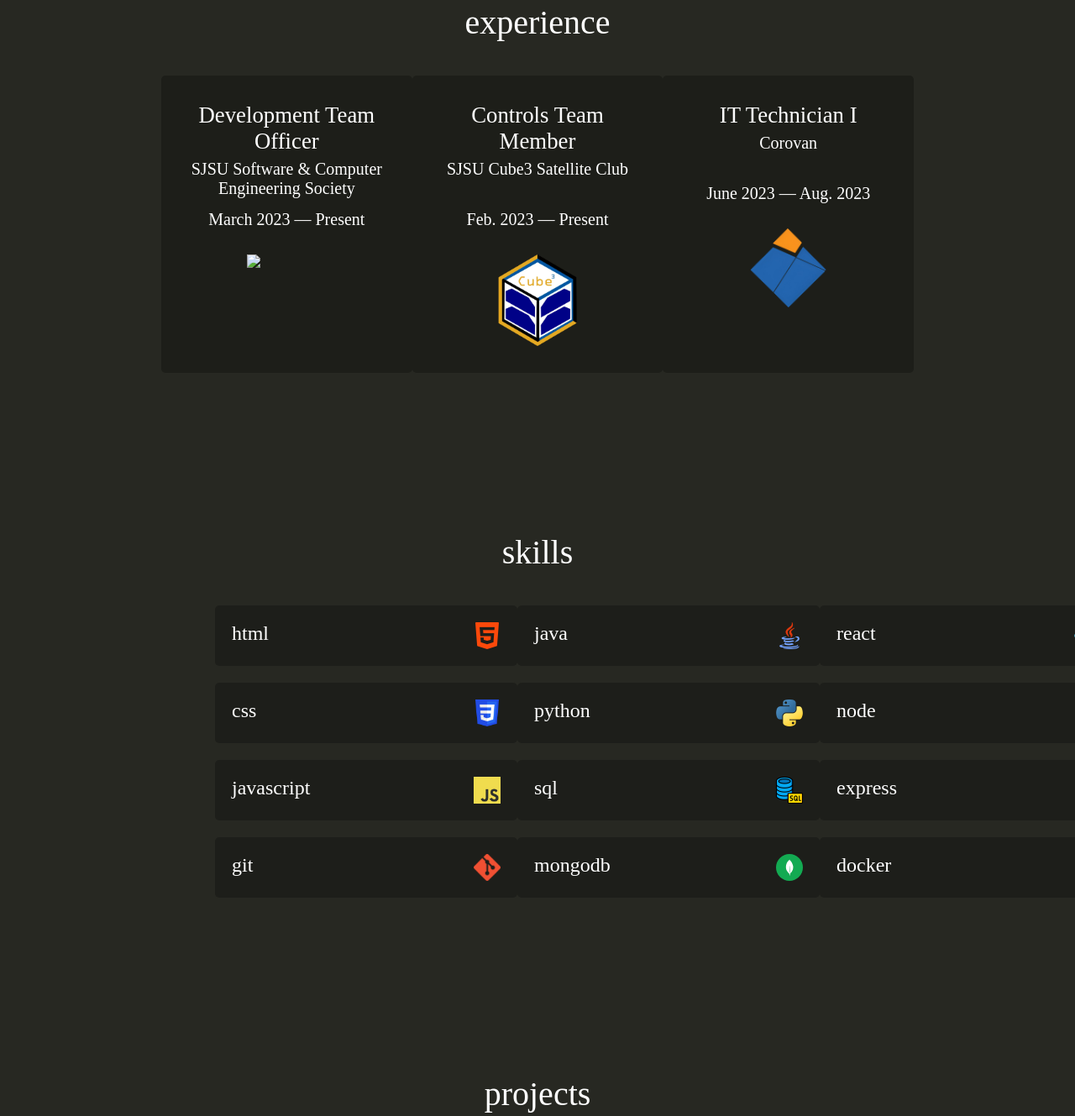
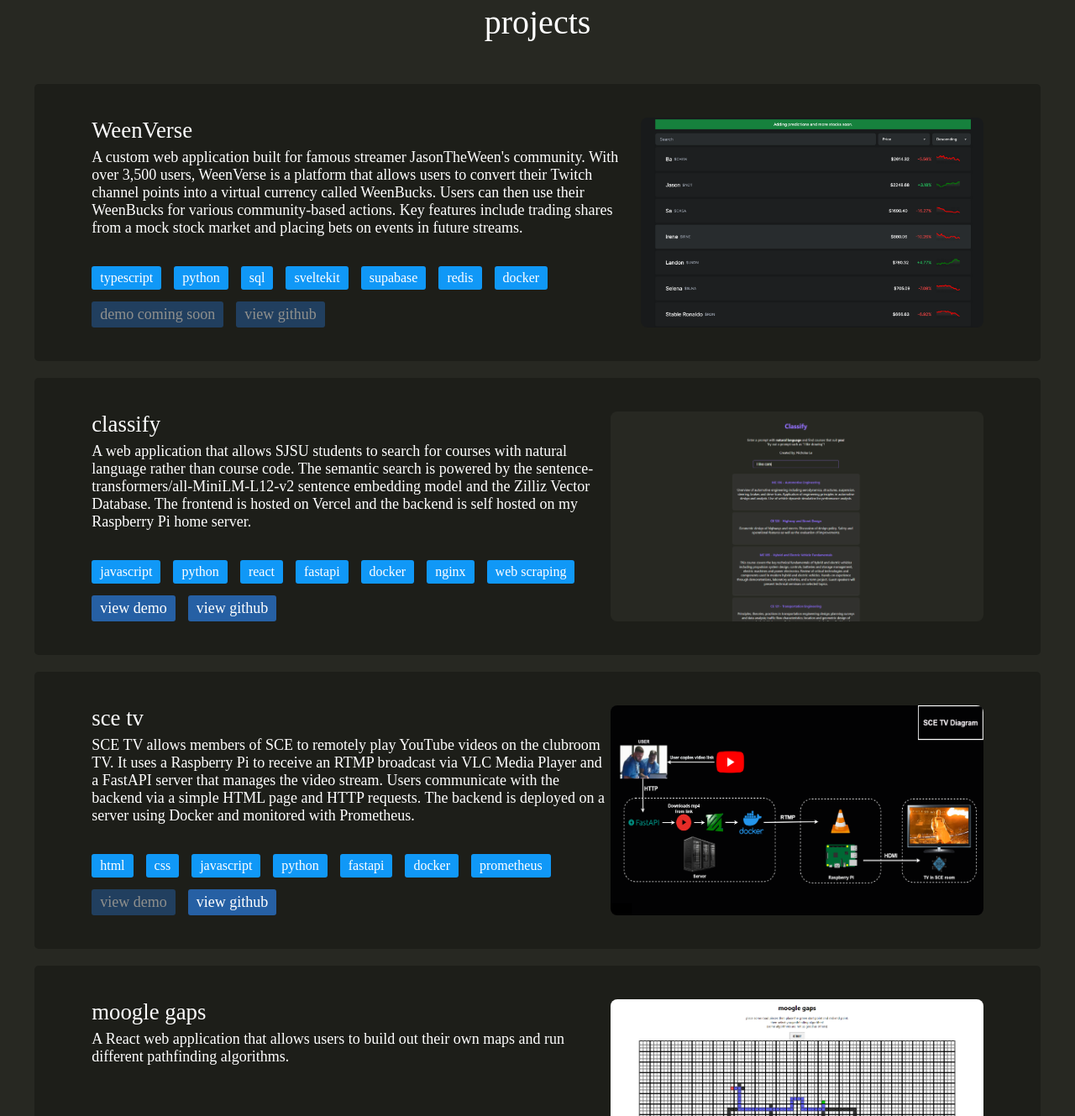
Before and after one commit to NicholasLe04/portfolio-website, a plain HTML site: page index.html in a window 1280 px wide. Shown: the part 837-2166 px from the top of the page at 84% size. Drawn offline with Linux system fonts and the light colour scheme; a script that the page names is missing; a web font is replaced by a local one.

Commit message:
Add weenverse

```diff
--- a/index.html
+++ b/index.html
@@ -50,90 +50,38 @@
                 <div class='cube'></div>
             </div>
         </div>
-        <div class="page" id="experience">
-            <p class="fade-in">experience</p>
-            <div class="experience-container">
-                <div class="experience-box">
-                    <h6 style="font-weight:500">Development Team Officer</h6>
-                    <p class="company">SJSU Software & Computer Engineering Society</p>
-                    <p class="dates">March 2023 &mdash; Present</p>
-                    <img src="./assets/images/sce-logo.png" width="40%">
-                </div>
-                <div class="experience-box">
-                    <h6 style="font-weight:500">Controls Team Member</h6>
-                    <p class="company">SJSU Cube3 Satellite Club</p>
-                    <p class="dates">Feb. 2023 &mdash; Present</p>
-                    <img src="./assets/images/cube3-logo.webp" width="40%">
-                </div>
-                <div class="experience-box">
-                    <h6 style="font-weight:500">IT Technician I</h6>
-                    <p class="company">Corovan</p>
-                    <p class="dates">June 2023 &mdash; Aug. 2023</p>
-                    <img src="./assets/images/corovan-logo.png" width="40%">
+        <div class="page" id="projects">
+            <p>projects</p>
+            <!-- PROJECT -->
+            <div class='project-box-container'>
+                <div class='project-box fade-in'>
+                    <div class='project-container'>
+                        <div class='project-detail'>
+                            <h6 style="font-weight:500">WeenVerse</h6>
+                            <p class='description'>
+                                A custom web application built for famous streamer JasonTheWeen's community. With over 3,500 users, WeenVerse is a
+                                platform that allows users to convert their Twitch channel points into a virtual currency called WeenBucks. Users can
+                                then use their WeenBucks for various community-based actions. Key features include trading shares from a mock stock market and
+                                placing bets on events in future streams.
+                            </p>
+                            <div class='tag-container'>
+                                <div class='tag'>typescript</div>
+                                <div class='tag'>python</div>
+                                <div class='tag'>sql</div>
+                                <div class='tag'>sveltekit</div>
+                                <div class='tag'>supabase</div>
+                                <div class='tag'>redis</div>
+                                <div class='tag'>docker</div>
+                            </div>
+                            <div class='demo-git'>
+                                <a><button class="inactive" disabled>demo coming soon</button></a>
+                                <a><button class="inactive" disabled>view github</button></a>
+                            </div>
+                        </div>
+                        <img src="./assets/images/weenverse.png" height="250px" width="444px">
+                    </div>
                 </div>
             </div>
-        </div>
-        <div class="page" id="skills">
-            <p>skills</p>
-            <div id="skill-table">
-                <ul>
-                    <li>
-                        html
-                        <img src="./assets/images/html-logo.png" height="32px">
-                    </li>
-                    <li>
-                        css
-                        <img src="./assets/images/css-logo.png" height="32px">
-                    </li>
-                    <li>
-                        javascript
-                        <img src="./assets/images/js-logo.png" height="32px">
-                    </li>
-                    <li>
-                        git
-                        <img src="./assets/images/git-logo.png" height="32px">
-                    </li>
-                </ul>
-                <ul>
-                    <li>
-                        java
-                        <img src="./assets/images/java-logo.png" height="32px">
-                    </li>
-                    <li>
-                        python
-                        <img src="./assets/images/python-logo.png" height="32px">
-                    </li>
-                    <li>
-                        sql
-                        <img src="./assets/images/sql-logo.png" height="32px">
-                    </li>
-                    <li>
-                        mongodb
-                        <img src="./assets/images/mongo-logo.svg" height="32px">
-                    </li>
-                </ul>
-                <ul>
-                    <li>
-                        react
-                        <img src="./assets/images/react-logo.png" height="32px">
-                    </li>
-                    <li>
-                        node
-                        <img src="./assets/images/node-logo.png" height="32px">
-                    </li>
-                    <li>
-                        express
-                        <img src="./assets/images/express-logo.png" height="32px">
-                    </li>
-                    <li>
-                        docker
-                        <img src="./assets/images/docker-logo.png" height="32px">
-                    </li>
-                </ul>
-            </div>
-        </div>
-        <div class="page" id="projects">
-            <p>projects</p>
             <!-- PROJECT -->
             <div class='project-box-container'>
                 <div class='project-box fade-in'>
@@ -350,6 +298,88 @@
                 </div>
             </div>
         </div>
+        <div class="page" id="experience">
+            <p class="fade-in">experience</p>
+            <div class="experience-container">
+                <div class="experience-box">
+                    <h6 style="font-weight:500">Development Team Officer</h6>
+                    <p class="company">SJSU Software & Computer Engineering Society</p>
+                    <p class="dates">March 2023 &mdash; Present</p>
+                    <img src="./assets/images/sce-logo.png" width="40%">
+                </div>
+                <div class="experience-box">
+                    <h6 style="font-weight:500">Controls Team Member</h6>
+                    <p class="company">SJSU Cube3 Satellite Club</p>
+                    <p class="dates">Feb. 2023 &mdash; Present</p>
+                    <img src="./assets/images/cube3-logo.webp" width="40%">
+                </div>
+                <div class="experience-box">
+                    <h6 style="font-weight:500">IT Technician I</h6>
+                    <p class="company">Corovan</p>
+                    <p class="dates">June 2023 &mdash; Aug. 2023</p>
+                    <img src="./assets/images/corovan-logo.png" width="40%">
+                </div>
+            </div>
+        </div>
+        <div class="page" id="skills">
+            <p>skills</p>
+            <div id="skill-table">
+                <ul>
+                    <li>
+                        html
+                        <img src="./assets/images/html-logo.png" height="32px">
+                    </li>
+                    <li>
+                        css
+                        <img src="./assets/images/css-logo.png" height="32px">
+                    </li>
+                    <li>
+                        javascript
+                        <img src="./assets/images/js-logo.png" height="32px">
+                    </li>
+                    <li>
+                        git
+                        <img src="./assets/images/git-logo.png" height="32px">
+                    </li>
+                </ul>
+                <ul>
+                    <li>
+                        java
+                        <img src="./assets/images/java-logo.png" height="32px">
+                    </li>
+                    <li>
+                        python
+                        <img src="./assets/images/python-logo.png" height="32px">
+                    </li>
+                    <li>
+                        sql
+                        <img src="./assets/images/sql-logo.png" height="32px">
+                    </li>
+                    <li>
+                        mongodb
+                        <img src="./assets/images/mongo-logo.svg" height="32px">
+                    </li>
+                </ul>
+                <ul>
+                    <li>
+                        react
+                        <img src="./assets/images/react-logo.png" height="32px">
+                    </li>
+                    <li>
+                        node
+                        <img src="./assets/images/node-logo.png" height="32px">
+                    </li>
+                    <li>
+                        express
+                        <img src="./assets/images/express-logo.png" height="32px">
+                    </li>
+                    <li>
+                        docker
+                        <img src="./assets/images/docker-logo.png" height="32px">
+                    </li>
+                </ul>
+            </div>
+        </div>
         <div class="page" id="contact">
             <p class="fade-in">contact me</p>
             <div class="contact-info-container">
```
Also changed, not shown: assets/images/weenverse.png (added).
